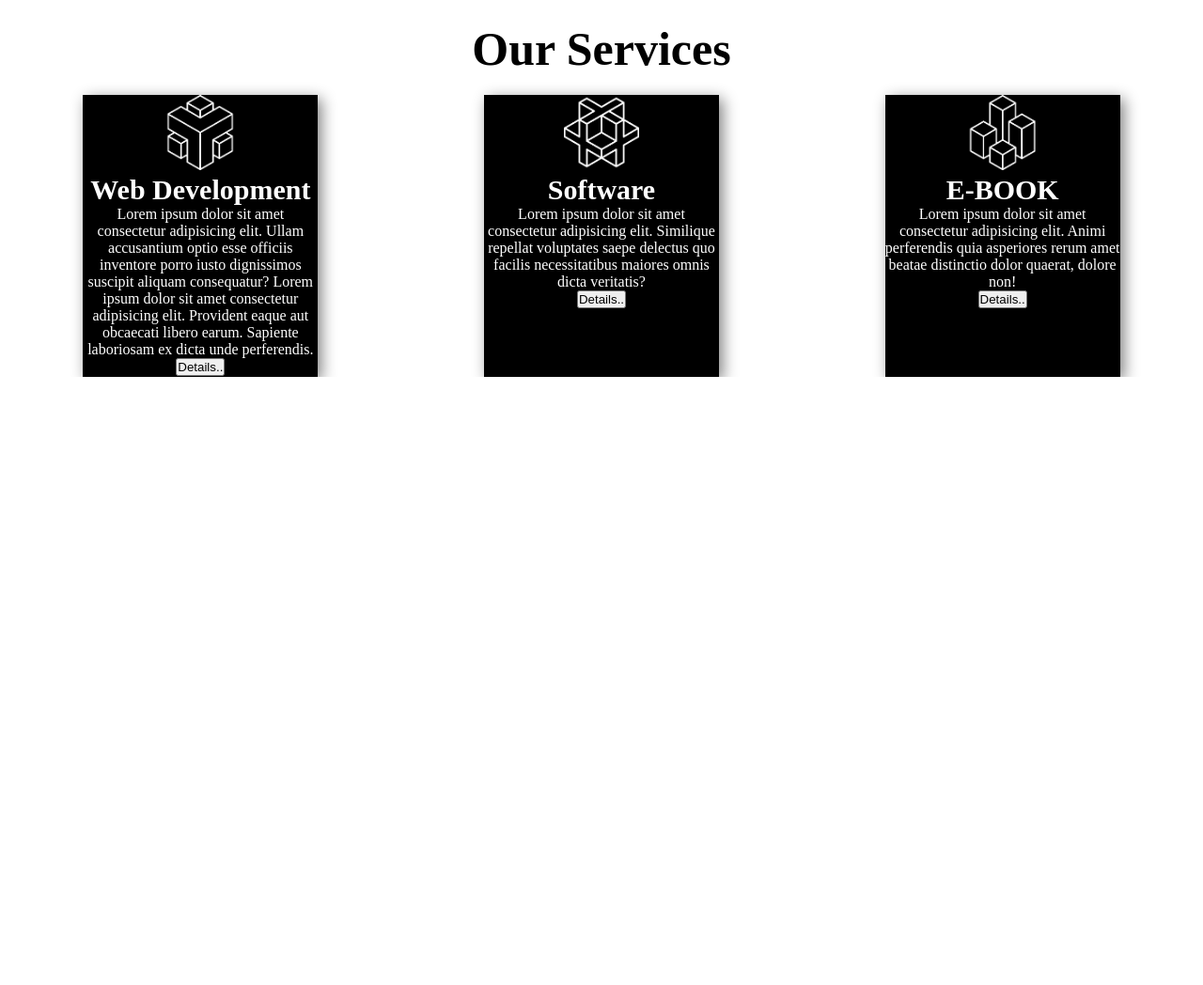
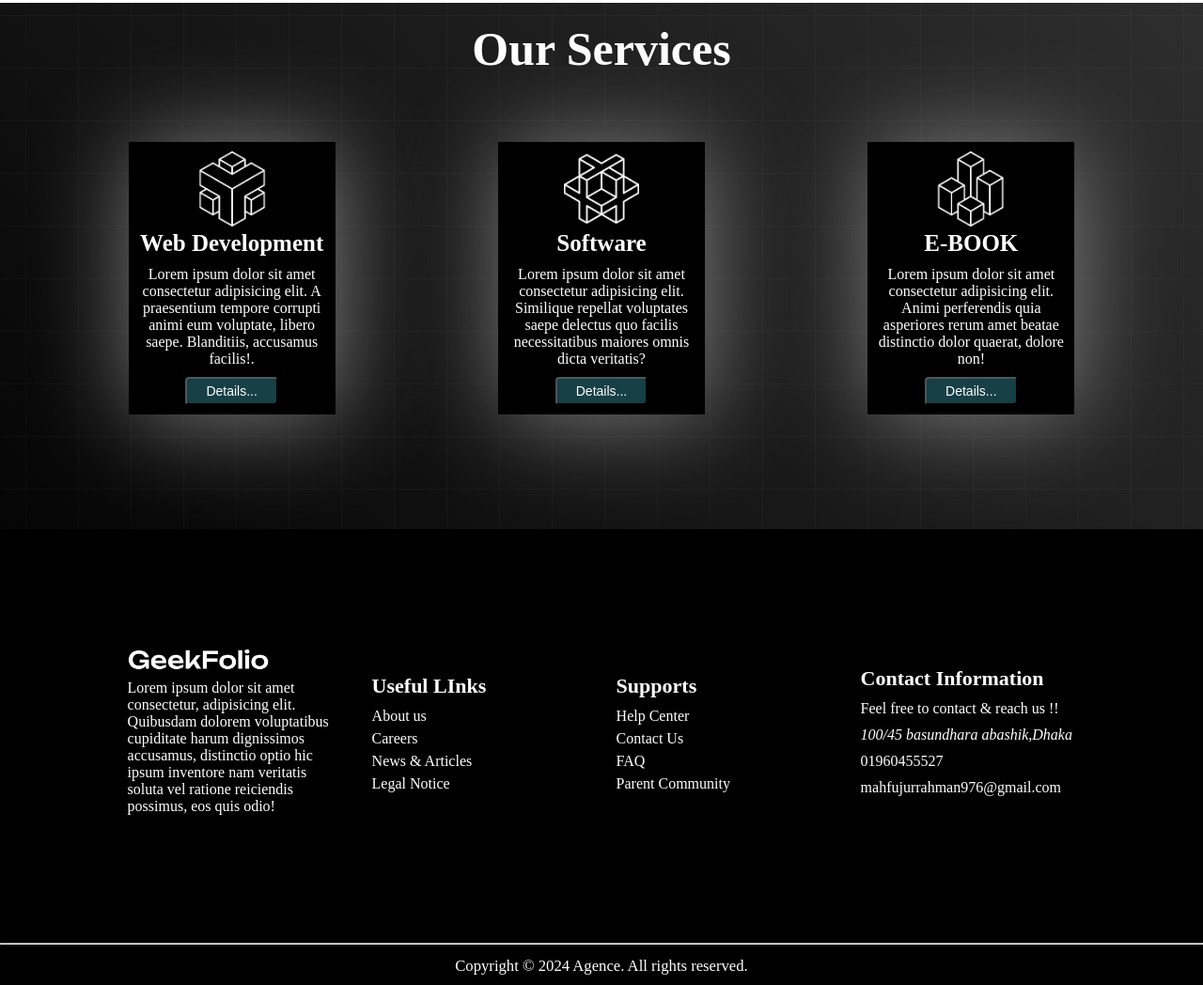
Before and after one commit to Mahfuj-976/D-PROD, a plain HTML site: page index.html in a window 1280 px wide. Shown: the part 1295-2343 px from the top of the page at 94% size. Before the commit the page ends 1696 px from the top, so only its background shows below. Drawn offline with Linux system fonts and the light colour scheme.

Commit message:
finished the hompage

```diff
--- a/index.html
+++ b/index.html
@@ -51,33 +51,70 @@
             </div>
         </section>
         <section>
+            <div class="services_section">
                 <h1 class="title">Our Services</h1>
                 <div class="services_container">
                     <div class="box">
                         <img src="./icon/0.png" alt="" class="services_icon">
                         <h2 class="services_title">Web Development</h2>
-                    <p class="services_description">Lorem ipsum dolor sit amet consectetur adipisicing elit. Ullam accusantium optio esse officiis inventore porro iusto dignissimos suscipit aliquam consequatur? Lorem ipsum dolor sit amet consectetur adipisicing elit. Provident eaque aut obcaecati libero earum. Sapiente laboriosam ex dicta unde perferendis.</p>
-                    <button class="services_btn">Details..</button>
+                        <p class="services_description">Lorem ipsum dolor sit amet consectetur adipisicing elit. A praesentium tempore corrupti animi eum voluptate, libero saepe. Blanditiis, accusamus facilis!.</p>
+                        <button class="services_btn">Details...</button>
                     </div>
                     <div class="box">
                         <img src="./icon/1.png" alt="" class="services_icon">
                         <h2 class="services_title">Software</h2>
                         <p class="services_description">Lorem ipsum dolor sit amet consectetur adipisicing elit. Similique repellat voluptates saepe delectus quo facilis necessitatibus maiores omnis dicta veritatis?</p>
-                    <button class="services_btn">Details..</button>
+                        <button class="services_btn">Details...</button>
                     </div>
                     <div class="box">
                         <img src="./icon/2.png" alt="" class="services_icon">
                         <h2 class="services_title">E-BOOK</h2>
                         <p class="services_description">Lorem ipsum dolor sit amet consectetur adipisicing elit. Animi perferendis quia asperiores rerum amet beatae distinctio dolor quaerat, dolore non!</p>
-                    <button class="services_btn">Details..</button>
+                        <button class="services_btn">Details...</button>
+                    </div>
+                </div>
             </div>
         </div>
         </section>
 
     </main>
     <footer>
-
+        <div class="footer_container">
+            <div class="footer_box">
+                <img class="nav_logo" src="./logo/logo-light.png" alt="">
+                <p>Lorem ipsum dolor sit amet consectetur, adipisicing elit. Quibusdam dolorem voluptatibus cupiditate harum dignissimos accusamus, distinctio optio hic ipsum inventore nam veritatis soluta vel ratione reiciendis possimus, eos quis odio!</p>
+            </div>
+            <div class="footer_box">
+                <h3 class="footer_title">Useful LInks</h3>
+                <ul>
+                    <li>About us</li>
+                    <li>Careers</li>
+                    <li>News & Articles</li>
+                    <li>Legal Notice</li>
+                </ul>
+            </div>
+            <div class="footer_box">
+                <h3 class="footer_title">Supports</h3>
+                <ul>
+                    <li>Help Center</li>
+                    <li>Contact Us</li>
+                    <li>FAQ</li>
+                    <li>Parent Community</li>
+                </ul>
+            </div>
+            <div class="footer_box">
+                <h3 class="footer_title">Contact Information</h3>
+                <p>Feel free to contact & reach us !!</p>
+                <address>100/45 basundhara abashik,Dhaka</address>
+                <p>01960455527</p>
+                <p>mahfujurrahman976@gmail.com</p>
+            </div>
+        </div>
     </footer>
+    <hr>
+    <p class="copy">
+        <small>Copyright &copy; 2024 Agence. All rights reserved.</small>
+      </p>
 
 </body>
 </html>
--- a/style.css
+++ b/style.css
@@ -1,17 +1,16 @@
 /* common shared styles */
-*{
+* {
   margin: 0px;
   padding: 0px;
 }
-.title{
+.title {
   font-size: 50px;
   font-weight: bold;
   text-align: center;
   padding: 20px;
-
 }
 /* nav bar styles */
-.nav_container{
+.nav_container {
   background-color: black;
   display: flex;
   padding: 20px;
@@ -19,41 +18,41 @@
   align-items: center;
   margin-bottom: 2px;
 }
-.nav_logo{
+.nav_logo {
   width: 150px;
   height: 30px;
 }
-.nav_menu{
+.nav_menu {
   color: white;
   display: flex;
 }
-.item{
+.item {
   list-style: none;
   margin-right: 30px;
   padding: 7px;
   font-size: 23px;
   cursor: pointer;
 }
-.item:hover{
+.item:hover {
   background-color: rgb(115, 75, 180);
 }
 
 /* banner styles */
-.banner_container{
+.banner_container {
   display: flex;
   justify-content: space-around;
   height: 100vh;
   align-items: center;
   gap: 30px;
-    background-image: url(./images/background.png), linear-gradient(-90deg, #858282,#000);
+  background-image: url(./images/background.png),
+    linear-gradient(-90deg, #858282, #000);
   color: white;
-
 }
-.banner-img{
+.banner-img {
   width: 300px;
 }
-.banner_btn{
-    background-color:rgb(250, 11, 11) ;
+.banner_btn {
+  background-color: rgb(250, 11, 11);
   border: none;
   padding: 10px;
   font-size: 20px 5px;
@@ -63,51 +62,114 @@
   border-radius: 10px 0px;
   cursor: pointer;
 }
-.banner_btn:hover{
+.banner_btn:hover {
   background-color: rgb(13, 174, 10);
 }
-.banner_title{
+.banner_title {
   font-size: 55px;
   font-weight: bold;
   margin-bottom: 20px;
 }
-.banner_moto{
+.banner_moto {
   font-size: 18px;
 }
 
 /* about us section style */
-.about_container{
+.about_container {
   display: flex;
   justify-content: space-around;
   align-items: center;
 }
-.about_img{
+.about_img {
   width: 300px;
 }
-.about_moto{
+.about_moto {
   font-size: 27px;
   text-align: justify;
   margin-bottom: 10px;
 }
 
 /* our services section */
-.services_container{
+.services_section{
+    height: 70vh;
+    background-image: url('./images/background.png'),linear-gradient(45deg,rgb(5, 5, 5), #2e2e2e);
+    color: white;
+    align-items: center;
+    flex-wrap: wrap;
+}
+.services_container {
   display: flex;
-    /* background-image: url(./images/background.png), linear-gradient(-90deg, #858282,#000); */
   justify-content: space-around;
+  padding: 50px;
+
 }
-.services_icon{
+.services_icon {
   width: 80px;
 }
-.box{
-    width: 250px;
-    height: 300px;
-    box-shadow: 4px 4px 15px gray;
+.box {
+  width: 200px;
+  height: 270px;
+  box-shadow: 4px  2px 105px gray;
   background-color: black;
   color: white;
   text-align: center;
+  padding: 10px;
 }
-.services_title{
-    font-size: 30px;
+.services_title {
+  font-size: 25px;
+  margin-bottom: 10px;
+}
 
+.services_description{
+    margin-top: 0px;
+    margin-bottom: 10px;
 }
+.services_btn{
+    padding: 5px 20px;
+    font-family:sans-serif;
+    font-size: 14px;
+    background-color: #173f46;
+    color: white;
+    border-radius: 4px;
+}
+.services_btn:hover{
+    background-color:rgb(143, 84, 65);
+}
+
+/* footer section */
+.footer_box{
+    width: 22%;
+}
+.footer_container{
+    display: flex;
+    justify-content: space-around;
+    align-items: center;
+    height: 55vh;
+    padding: 0px 120px;
+    background-color: #000;
+    color: white;
+}
+.footer_title{
+    margin-bottom: 10px;
+    font-size: 22px;
+    font-weight: bold;
+}
+footer li{
+    text-decoration: none;
+    list-style: none;
+    margin-bottom: 6px;
+}
+footer li:hover{
+    color: rgba(73, 216, 226, 0.728);
+    cursor: pointer;
+}
+footer p,address{
+    margin-bottom: 10px;
+}
+.copy{
+    text-align: center;
+    font-size: 20px;
+    background-color: black;
+    color: white;
+    padding: 10px 0px;
+}
```
Lines whose indentation alone changed are shown as unchanged.
